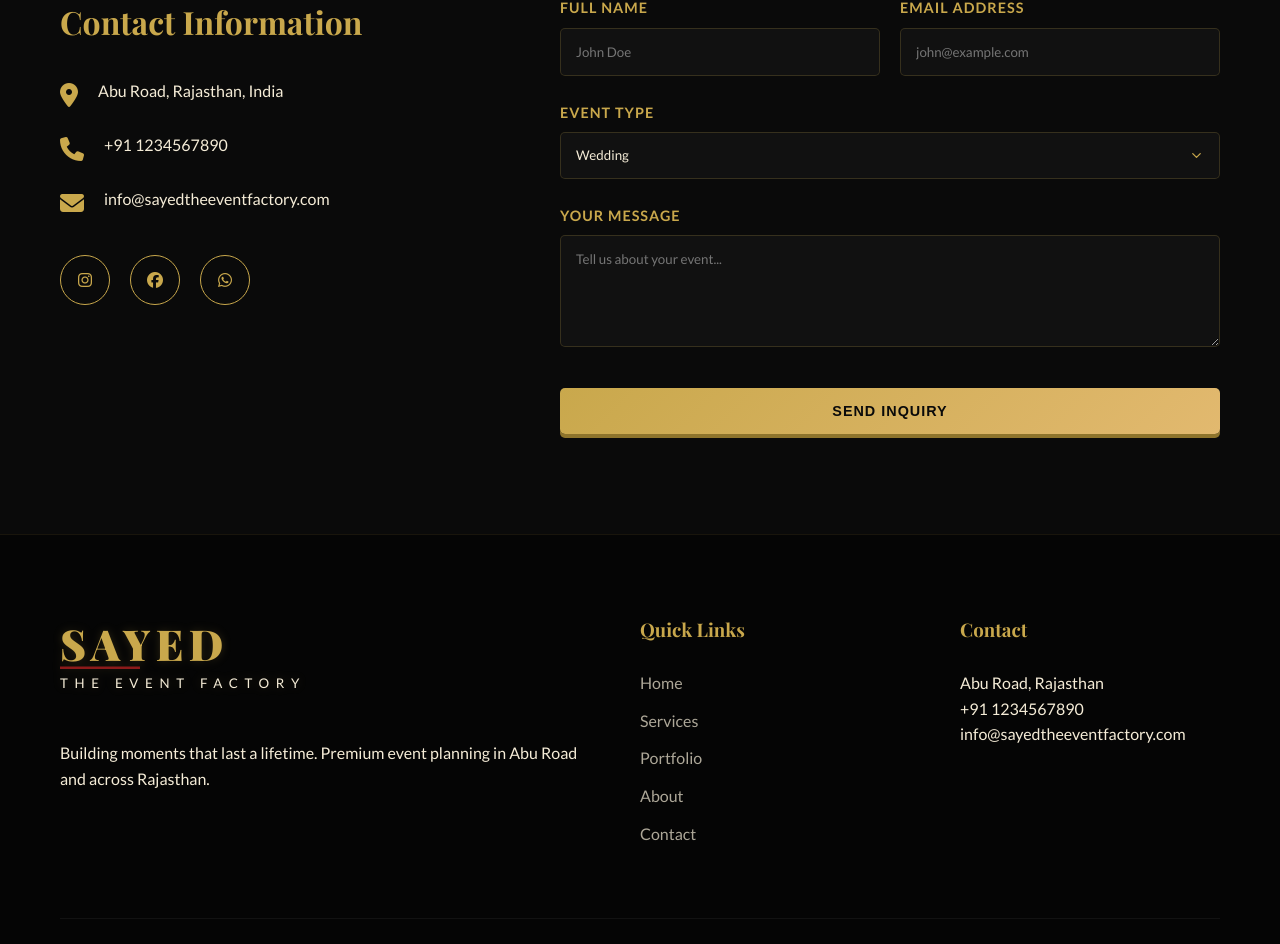
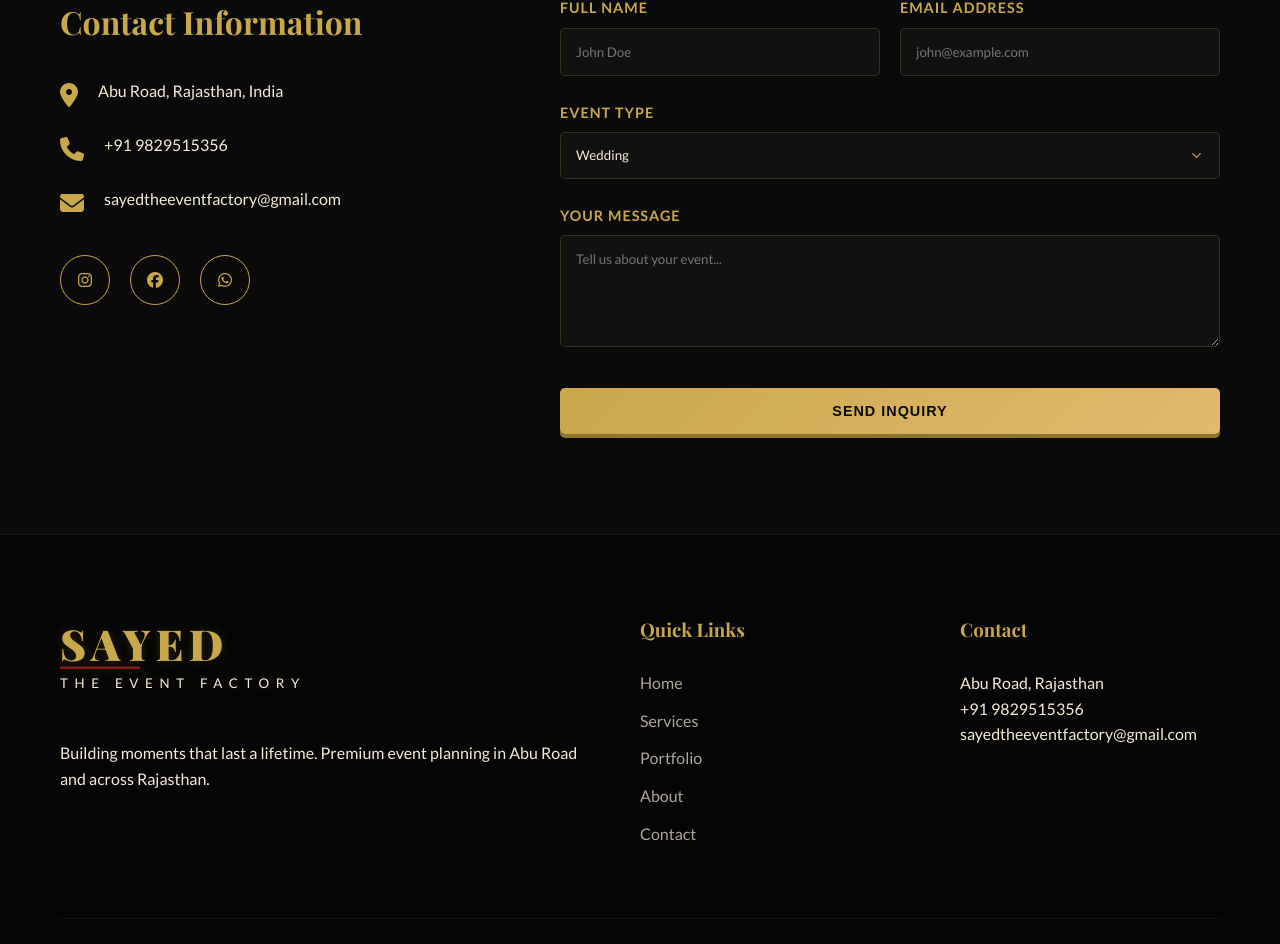
Before and after one commit to sudo-su-ayan-ali/Sayedtheeventfactory, a plain HTML site: page index.html in a window 1280 px wide. Shown: the part 6660-7604 px from the top of the page. Drawn offline with nearby package versions, Linux system fonts and the light colour scheme; a web font is replaced by a local one.

Commit message:
just created better

```diff
--- a/index.html
+++ b/index.html
@@ -373,11 +373,12 @@
                         </div>
                         <div class="info-item">
                             <i class="fa-solid fa-phone"></i>
-                            <p>+91 1234567890</p>
+                            <p>+91 9829515356</p>
+
                         </div>
                         <div class="info-item">
                             <i class="fa-solid fa-envelope"></i>
-                            <p>info@sayedtheeventfactory.com</p>
+                            <p>sayedtheeventfactory@gmail.com</p>
                         </div>
                         <div class="social-links">
                             <a href="#"><i class="fa-brands fa-instagram"></i></a>
@@ -445,8 +446,8 @@
                 <div class="footer-contact">
                     <h3>Contact</h3>
                     <p>Abu Road, Rajasthan</p>
-                    <p>+91 1234567890</p>
-                    <p>info@sayedtheeventfactory.com</p>
+                    <p>+91 9829515356</p>
+                    <p>sayedtheeventfactory@gmail.com</p>
                 </div>
             </div>
             <div class="footer-bottom">
```
